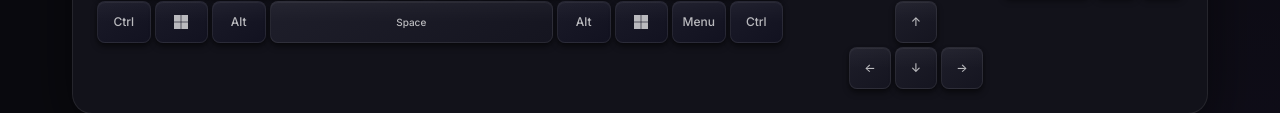
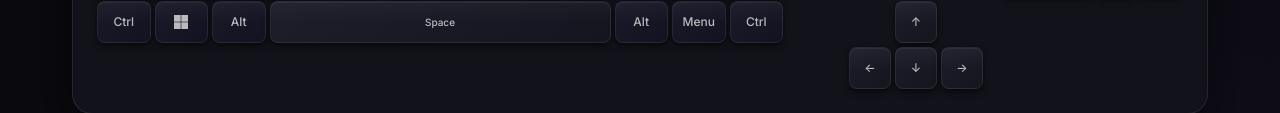
Before and after one commit to Damien-Chen/usb-hid-efi-viewer, a plain HTML site: page index.html in a window 1280 px wide. Shown: the part 686-799 px from the top of the page. Drawn offline with Linux system fonts and the light colour scheme.

Commit message:
Remove Right Windows key and adjust Spacebar size to match US Standard Layout

```diff
--- a/index.css
+++ b/index.css
@@ -387,6 +387,10 @@ body {
     min-width: calc(var(--key-size) * 6.25 + var(--key-gap) * 5.25);
 }
 
+.key-7-5 {
+    min-width: calc(var(--key-size) * 7.5 + var(--key-gap) * 6.5);
+}
+
 /* Special key sizes for different layouts */
 .key-iso-enter {
     min-width: calc(var(--key-size) * 1.25 + var(--key-gap) * 0.25);
--- a/index.js
+++ b/index.js
@@ -332,9 +332,8 @@ const LAYOUT_ANSI = {
                 { hid: 0xE0, label: 'Ctrl', size: '1-25', modifier: true },
                 { hid: 0xE3, label: 'Win', size: '1-25', modifier: true },
                 { hid: 0xE2, label: 'Alt', size: '1-25', modifier: true },
-                { hid: 0x2C, label: 'Space', size: '6-25' },
+                { hid: 0x2C, label: 'Space', size: '7-5' },
                 { hid: 0xE6, label: 'Alt', size: '1-25', modifier: true },
-                { hid: 0xE7, label: 'Win', size: '1-25', modifier: true },
                 { hid: 0x65, label: 'Menu', size: '1-25', modifier: true },
                 { hid: 0xE4, label: 'Ctrl', size: '1-25', modifier: true },
             ]]
```
